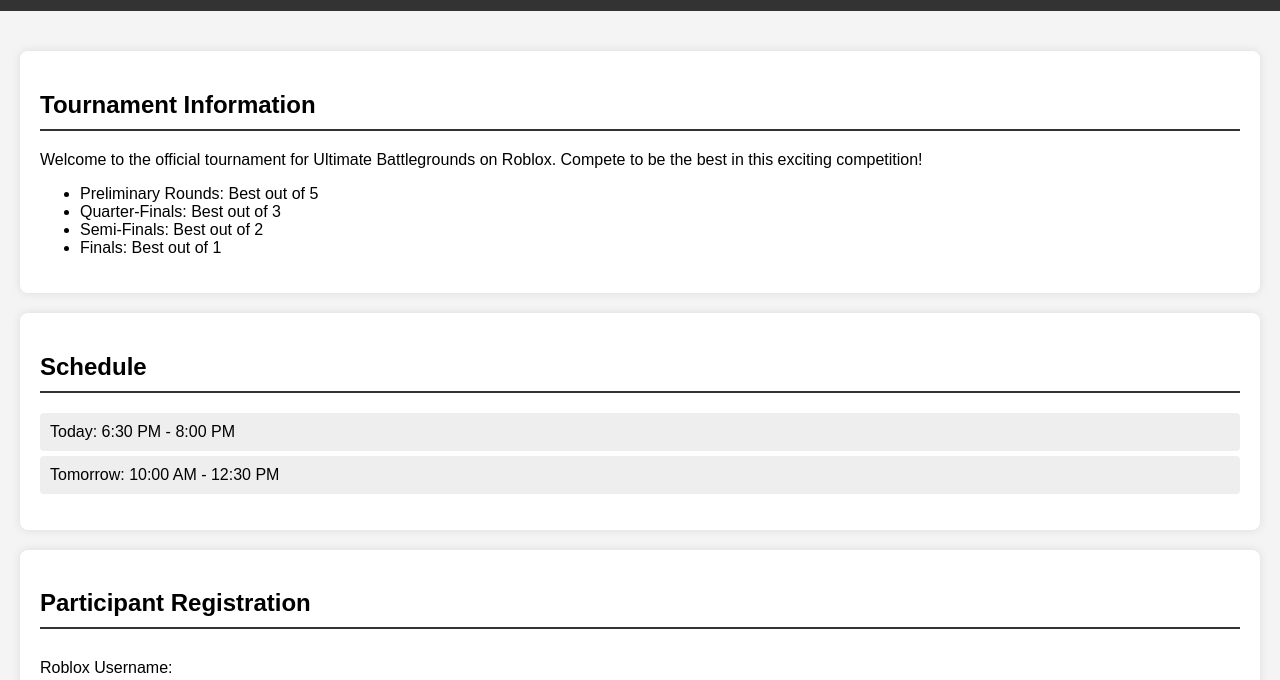
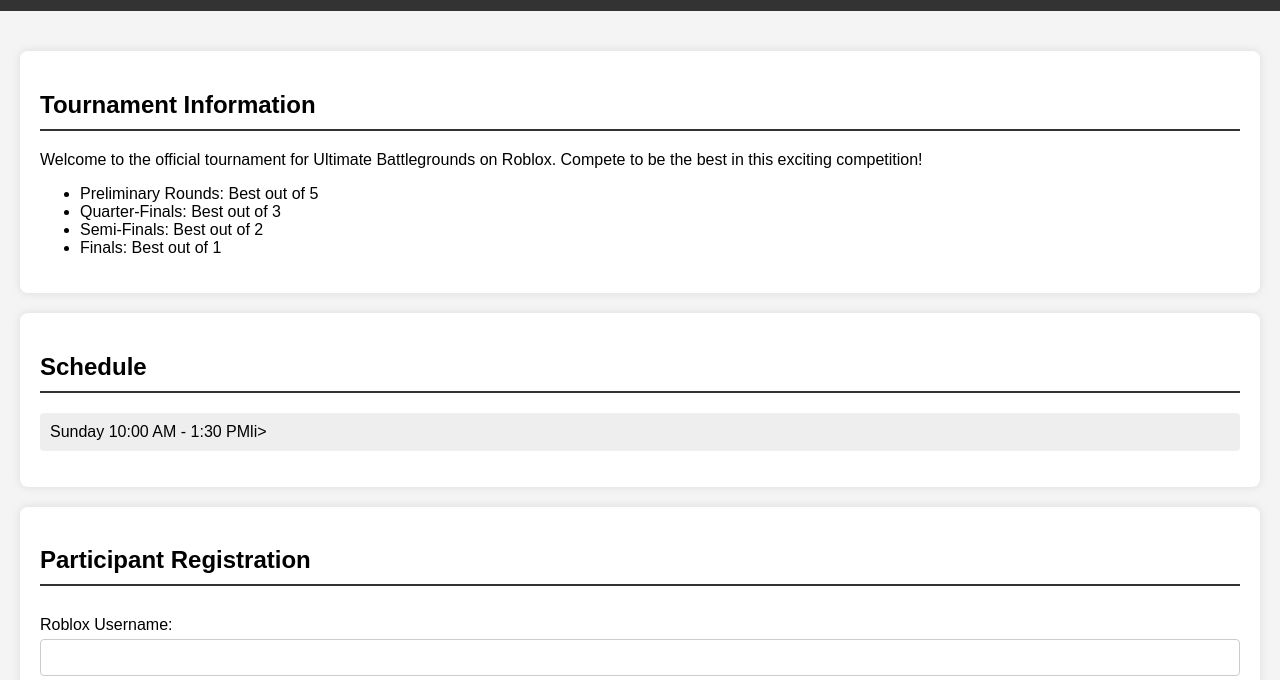
Before and after one commit to LexBe11/github.GoldenTourneys.io, a plain HTML site: page index.html in a window 1280 px wide. Shown: the part 89-769 px from the top of the page. Drawn offline with Linux system fonts and the light colour scheme; files whose address does not match are found by name.

Commit message:
Update index.html

```diff
--- a/index.html
+++ b/index.html
@@ -24,8 +24,7 @@
         <section id="schedule">
             <h2>Schedule</h2>
             <ul>
-                <li>Today: 6:30 PM - 8:00 PM</li>
-                <li>Tomorrow: 10:00 AM - 12:30 PM</li>
+            <li>Sunday 10:00 AM - 1:30 PMli>
             </ul>
         </section>
         <section id="registration">
```
